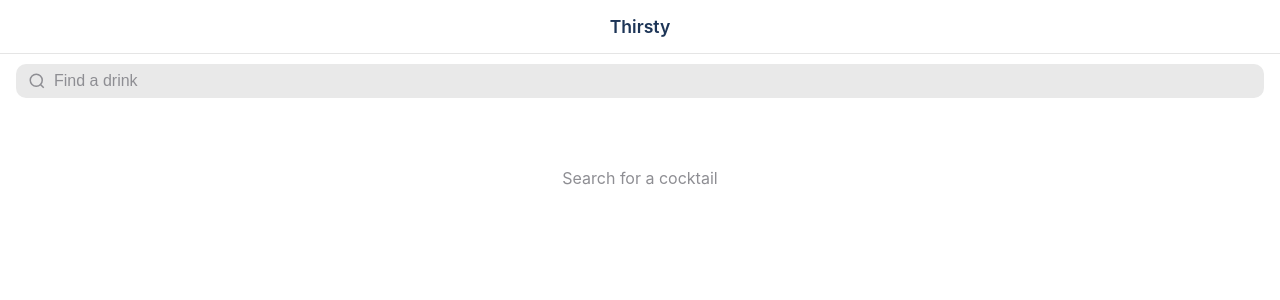
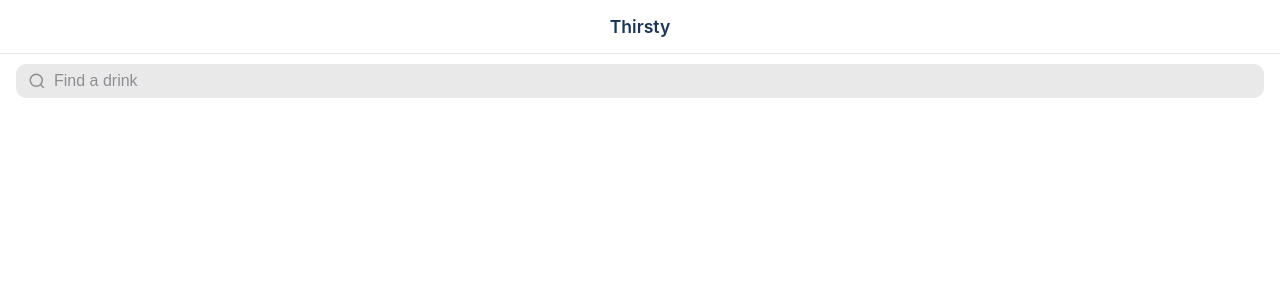
Before and after one commit to neilgirardi/thirsty, a Next.js app: page / in a window 1280 px wide. Shown: the top 300 px of the page. Built offline with nearby package versions, Linux system fonts and the light colour scheme.

Commit message:
Remove placeholder text on home page.

```diff
--- a/pages/index.tsx
+++ b/pages/index.tsx
@@ -81,12 +81,6 @@ export default function Home() {
             <div className="main-loading">Searching...</div>
           )}
 
-          {!loading && !hasSearched && (
-            <div className="main-empty">
-              <p>Search for a cocktail</p>
-            </div>
-          )}
-
           {!loading && hasSearched && drinks.length === 0 && (
             <div className="main-empty">
               <p>No drinks found</p>
```
